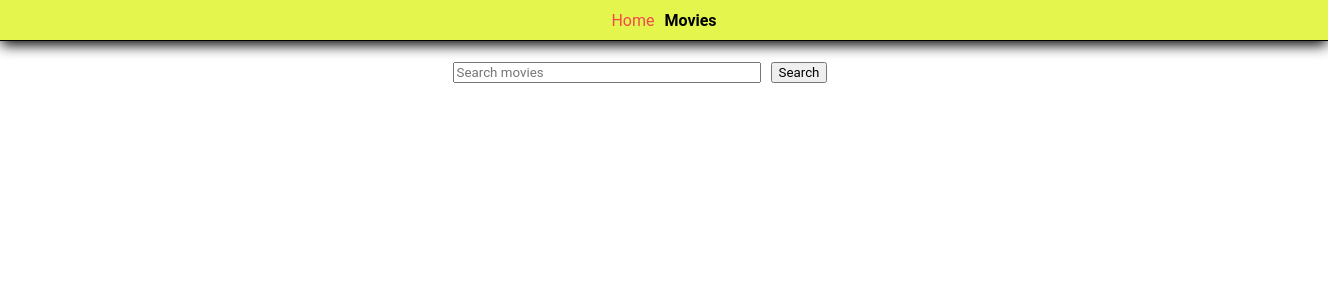
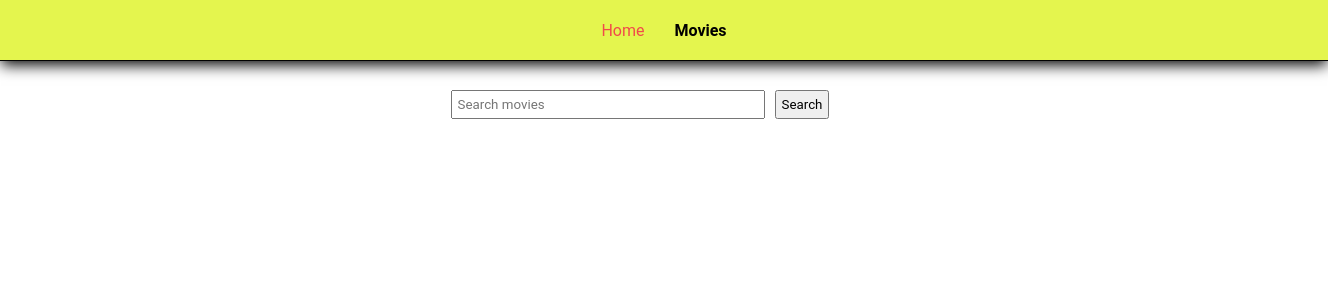
Before and after one commit to abakarovmaks/goit-react-hw-04-movies, a React (Create React App) app in the folder my-app/: page /movies in a window 1280 px wide. Shown: the top 300 px of the page, 1328 px wide, since content can reach past the window. Built offline with nearby package versions, Linux system fonts and the light colour scheme.

Commit message:
Adds styles

```diff
--- a/my-app/src/Components/Header/header.module.css
+++ b/my-app/src/Components/Header/header.module.css
@@ -4,8 +4,10 @@
 
 .wrapper {
   width: 100%;
+  position: fixed;
+  z-index: 999;
 
-  padding: 10px 24px;
+  padding: 20px 24px;
 
   text-align: center;
 
@@ -21,8 +23,9 @@
 
   background-color: transparent;
   color: rgb(241, 74, 74);
-  border: none;
-  outline: none;
+  border-radius: 5px;
+  padding: 10px;
+  /* outline: none; */
 }
 
 .link:not(:last-child) {
--- a/my-app/src/Components/MoviesPage/MoviesPage.module.css
+++ b/my-app/src/Components/MoviesPage/MoviesPage.module.css
@@ -1,12 +1,13 @@
 .wrapper {
   text-align: center;
+  padding-top: 60px;
 }
 
 .list {
   display: flex;
   flex-wrap: wrap;
 
-  margin: -15px;
+  margin: 30px;
   padding: 0;
 
   list-style: none;
--- a/my-app/src/Components/SearchForm/SearchForm.module.css
+++ b/my-app/src/Components/SearchForm/SearchForm.module.css
@@ -1,8 +1,9 @@
 .form {
-  padding: 20px;
+  padding-top: 90px;
 }
 
 .input {
+  padding: 5px;
   min-width: 300px;
 
   margin-right: 10px;
@@ -11,5 +12,14 @@
 }
 
 .btn {
+  padding: 5px;
+  cursor: pointer;
   font-family: Roboto, sans-serif;
+  transition: color 250ms linear, background-color 250ms linear;
 }
+
+.btn:hover,
+.btn:focus {
+  background-color: rgb(240, 149, 14);
+  color: white;
+}
--- a/my-app/src/views/HomeView.js
+++ b/my-app/src/views/HomeView.js
@@ -11,8 +11,6 @@ export default function HomeView() {
     moviesAPI.getTrendingData,
   );
 
-  console.log(data);
-
   return (
     <>
       {isLoading && <Loader />}
--- a/my-app/src/views/MovieDetailsView.js
+++ b/my-app/src/views/MovieDetailsView.js
@@ -35,7 +35,6 @@ export default function MovieDetailsView() {
       if (data.status_code === 34) {
         throw new Error('No details for this movie');
       }
-      console.log(data);
       return data;
     },
     {
```
Also changed, not shown: 1 other file (tests, documents, lock files or other folders).
